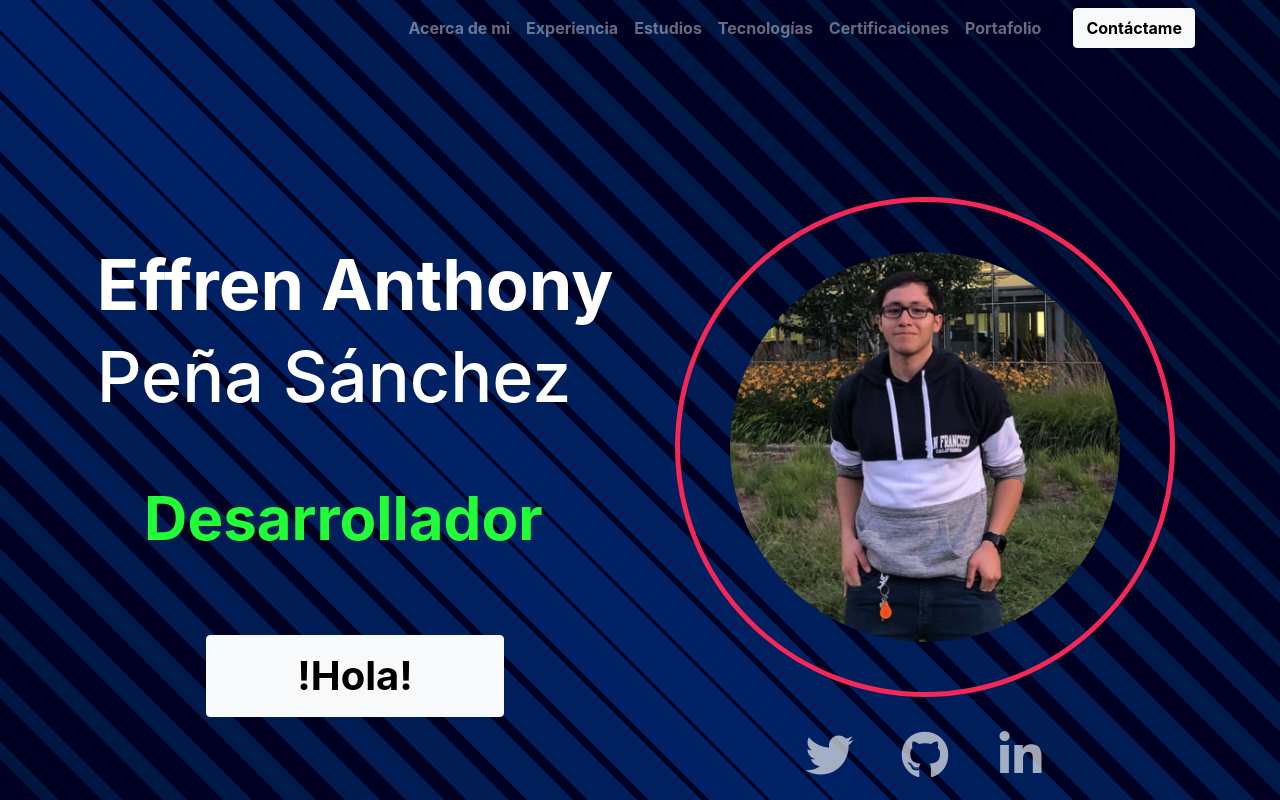
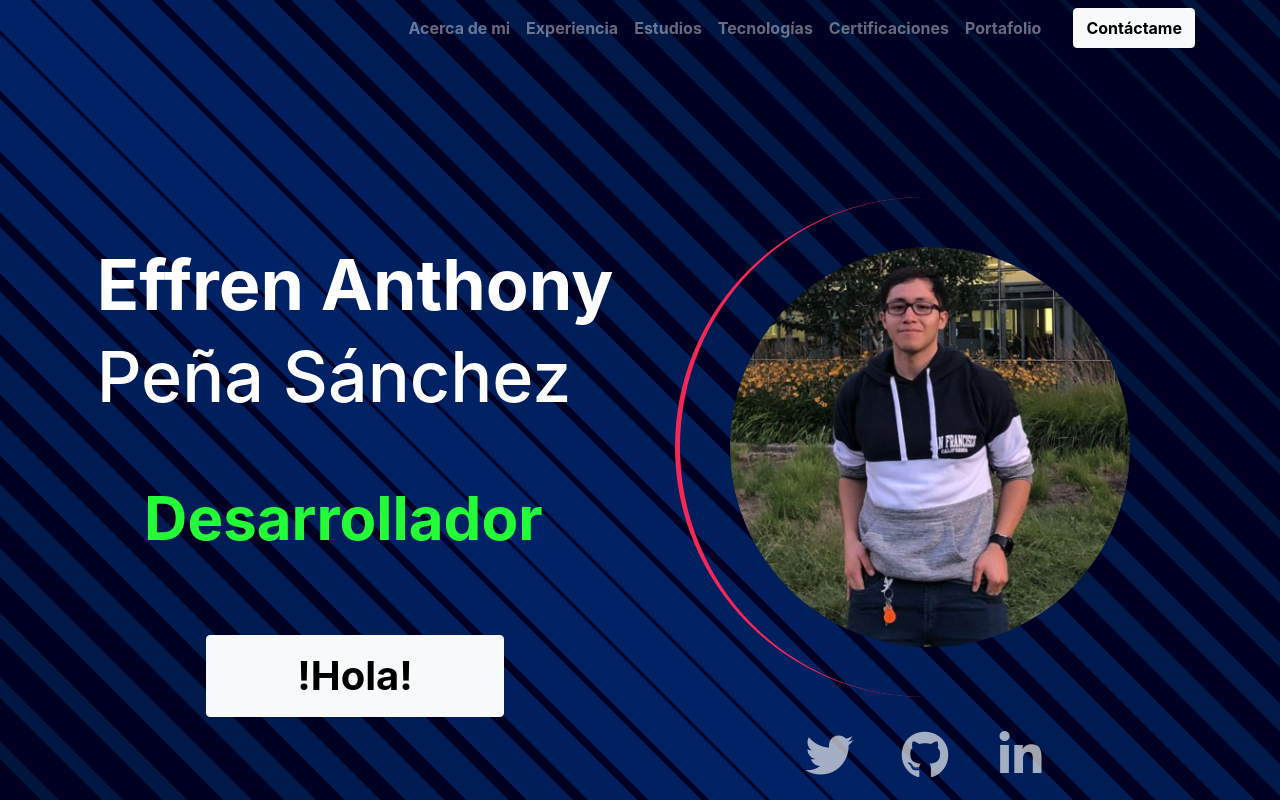
Before and after one commit to EffrenAnthony/effrenanthony, a React (Create React App) app: page / in a window 1280 px wide. Shown: the top 800 px of the page. Built offline with nearby package versions, Linux system fonts and the light colour scheme.

Commit message:
effrenanthony v1.4 rotate

```diff
--- a/src/assets/styles/components/Header.css
+++ b/src/assets/styles/components/Header.css
@@ -30,12 +30,28 @@
   width: 300px;
   padding: 25px;
   border: 5px solid #F52757;
+  /* border-bottom: 5px solid #f5275700;
+  border-top: 5px solid #f5275700;
+  border-right: 5px solid #f5275700; */
+
   border-radius: 100%;
+  z-index: 0;
 }
+@media (prefers-reduced-motion: no-preference) {
+  .header__img--container {
+    animation: container-spin infinite 15s linear;
+  }
+  .header__img {
+    animation: image-stop-spin infinite 15s linear;
+  }
+}
+
+
 
 .header__img{
   height: 100%;
   border-radius: 100%;
+  z-index: 1;
 }
 
 @media(min-width: 500px){
@@ -43,6 +59,24 @@
     height: 500px;
     width: 500px;
     padding: 50px;
+    border: none;
+    border-left: 5px solid #F52757;
+  }
+  @keyframes container-spin {
+    from {
+      transform: rotate(0deg);
+    }
+    to {
+      transform: rotate(360deg);
+    }
+  }
+  @keyframes image-stop-spin {
+    from {
+      transform: rotate(360deg);
+    }
+    to {
+      transform: rotate(0deg);
+    }
   }
   .header__content--left{
     align-items: flex-center;
```
Also changed, not shown: 1 other file (tests, documents, lock files or other folders).
